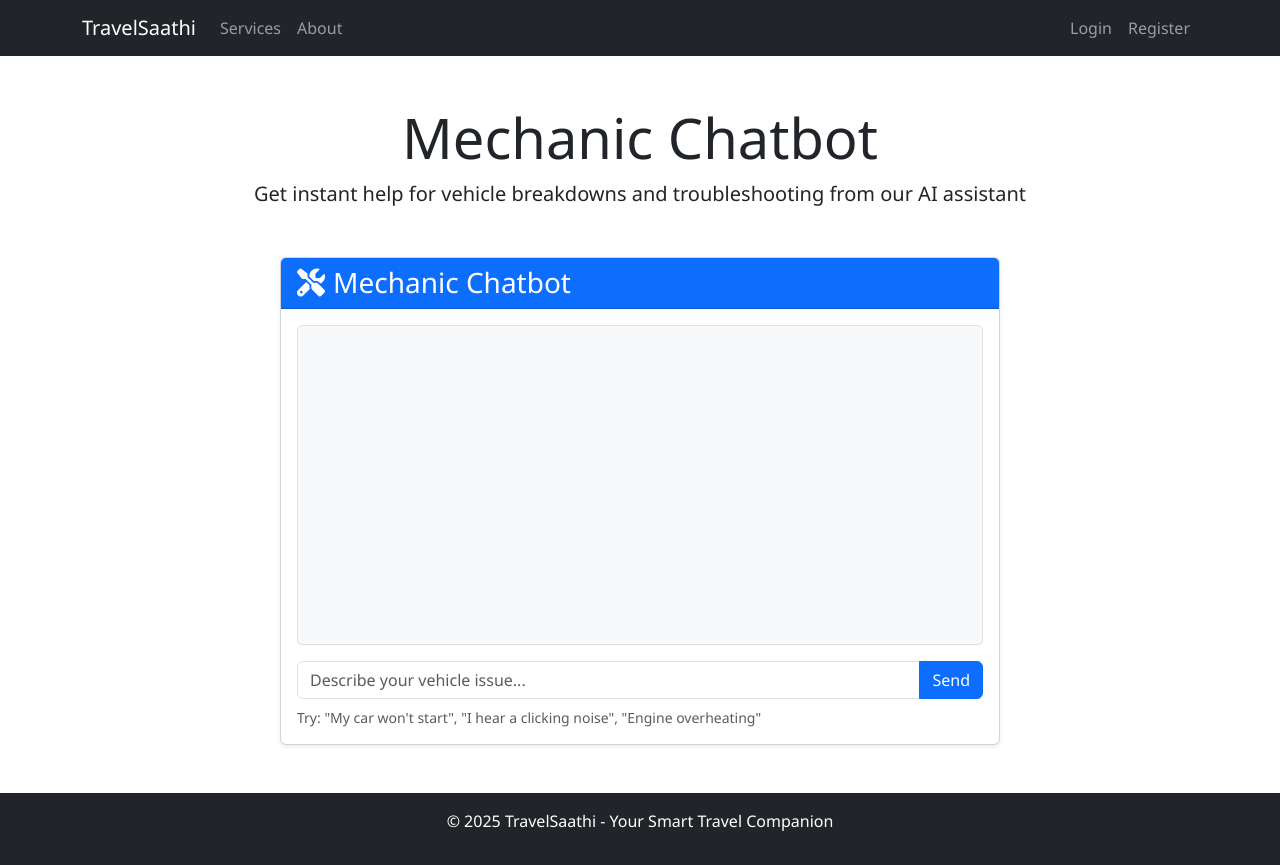
After one commit to jasamansinghchaggar/TravelSaathi, a Django app: page /mechanic/chat/ in a window 1280 px wide. The commit adds this page. Run offline with Django 5.2, Linux system fonts and the light colour scheme; some libraries are stand-ins or nearby versions.

Commit message:
chatBot initiated

```diff
--- a/TravelSaathi/urls.py
+++ b/TravelSaathi/urls.py
@@ -23,6 +23,7 @@ urlpatterns = [
     path('admin/', admin.site.urls),
     path('', include('core.urls')),
     path('users/', include('users.urls')),
+    path('mechanic/', include('mechanic_bot.urls')),
 ]
 
 if settings.DEBUG:
--- /dev/null
+++ b/mechanic_bot/urls.py
@@ -0,0 +1,6 @@
+from django.urls import path
+from . import views
+
+urlpatterns = [
+    path('chat/', views.mechanic_chatbot, name='mechanic_chatbot'),
+]
--- a/mechanic_bot/views.py
+++ b/mechanic_bot/views.py
@@ -1,3 +1,4 @@
 from django.shortcuts import render
 
-# Create your views here.
+def mechanic_chatbot(request):
+    return render(request, 'mechanic_chatbot.html')
--- /dev/null
+++ b/templates/mechanic_chatbot.html
@@ -0,0 +1,60 @@
+{% extends 'base.html' %}
+
+{% block title %}Mechanic Chatbot - TravelSaathi{% endblock %}
+
+{% block content %}
+<!-- Mechanic Chatbot Hero Section -->
+<div class="container">
+    <div class="text-center my-5">
+        <h1 class="display-4">Mechanic Chatbot</h1>
+        <p class="lead">Get instant help for vehicle breakdowns and troubleshooting from our AI assistant</p>
+    </div>
+</div>
+
+<!-- Chatbot UI Section -->
+<div class="container mb-5">
+    <div class="row justify-content-center">
+        <div class="col-lg-8">
+            <div class="card shadow-sm">
+                <div class="card-header bg-primary text-white">
+                    <h3 class="mb-0"><i class="fas fa-tools me-2"></i>Mechanic Chatbot</h3>
+                </div>
+                <div class="card-body">
+                    <div id="chatbox" style="height:320px; overflow-y:auto; background:#f8f9fa; padding:1rem; border-radius:5px; margin-bottom:1rem; border:1px solid #e0e0e0;"></div>
+                    <form id="chat-form" autocomplete="off">
+                        <div class="input-group">
+                            <input type="text" id="user-input" class="form-control" placeholder="Describe your vehicle issue..." required>
+                            <button class="btn btn-primary" type="submit">Send</button>
+                        </div>
+                    </form>
+                    <div class="form-text mt-2">Try: "My car won't start", "I hear a clicking noise", "Engine overheating"</div>
+                </div>
+            </div>
+        </div>
+    </div>
+</div>
+{% endblock %}
+
+{% block extra_js %}
+<!-- Font Awesome for icons -->
+<script src="https://kit.fontawesome.com/a076d05399.js" crossorigin="anonymous"></script>
+<script>
+const chatbox = document.getElementById('chatbox');
+const form = document.getElementById('chat-form');
+const input = document.getElementById('user-input');
+
+form.addEventListener('submit', function(e) {
+    e.preventDefault();
+    const userMsg = input.value.trim();
+    if (!userMsg) return;
+    chatbox.innerHTML += `<div class='mb-2'><b>You:</b> ${userMsg}</div>`;
+    // Placeholder bot response
+    setTimeout(() => {
+        chatbox.innerHTML += `<div class='mb-2'><b>Bot:</b> <span class='text-muted'>(This is a demo. AI response will go here.)</span></div>`;
+        chatbox.scrollTop = chatbox.scrollHeight;
+    }, 500);
+    input.value = '';
+    chatbox.scrollTop = chatbox.scrollHeight;
+});
+</script>
+{% endblock %}
--- a/templates/services.html
+++ b/templates/services.html
@@ -42,7 +42,7 @@
               </li>
             </ul>
             <a href="#" class="btn btn-primary mt-3">Learn More</a>
-          </div>
+          </div>ˀ
         </div>
       </div>
 
@@ -71,7 +71,7 @@
                 <i class="fas fa-check text-success me-2"></i> Works offline for emergencies
               </li>
             </ul>
-            <a href="#" class="btn btn-primary mt-3">Learn More</a>
+            <a href="{% url 'mechanic_chatbot' %}" class="btn btn-primary mt-3">Learn More</a>
           </div>
         </div>
       </div>
```
